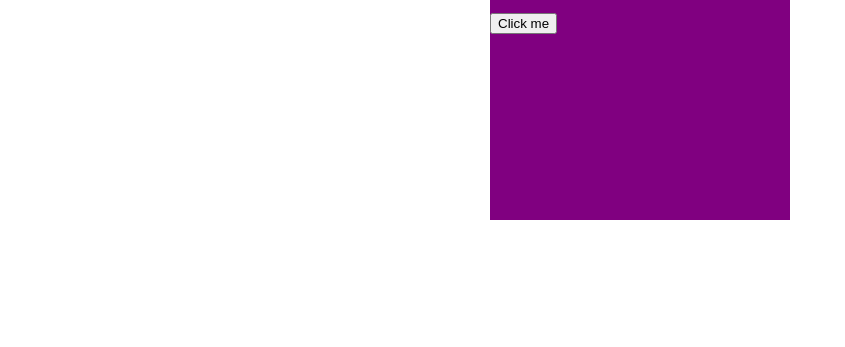
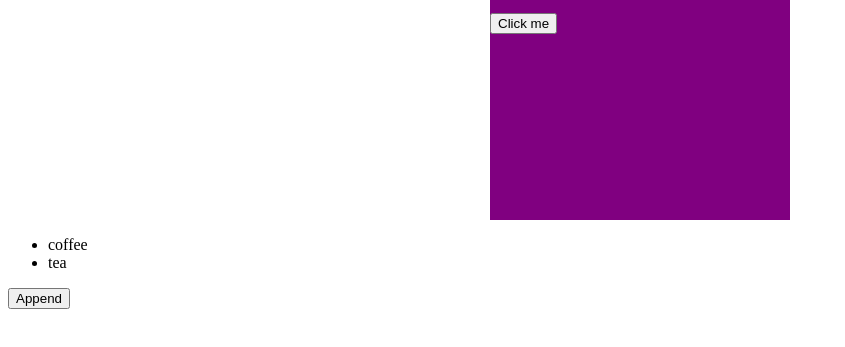
Before and after one commit to llcain/html-css, a plain HTML site: page practice.html in a window 1280 px wide. Shown: the part 101-448 px from the top of the page, without its empty margins (0-845 px from the left). Drawn offline with Linux system fonts and the light colour scheme.

Commit message:
Add element function

```diff
--- a/practice-script.js
+++ b/practice-script.js
@@ -11,3 +11,18 @@ const person = {
 }
 
 document.getElementById("demo").innerHTML = person.eyeColor;
+
+function addElement() {
+
+    // create element
+    const li = document.createElement('li');
+
+    // create text node
+    const textNode = document.createTextNode("water");
+
+    // append the text node to the li node:
+    li.appendChild(textNode);
+
+    // append the li node to the list
+    document.getElementById("myList").appendChild(li);
+}
--- a/practice.html
+++ b/practice.html
@@ -12,8 +12,14 @@
         <h1>JavaScript</h1>
         <p id="demo"></p>
 
+
         <button id="btn" onclick="changeBackgroundColor()">Click me</button>
     </div>
+    <ul id="myList">
+        <li>coffee</li>
+        <li>tea</li>
+    </ul>
+    <button onclick="addElement()">Append</button>
 
 
     <script src="practice-script.js"></script>
```
